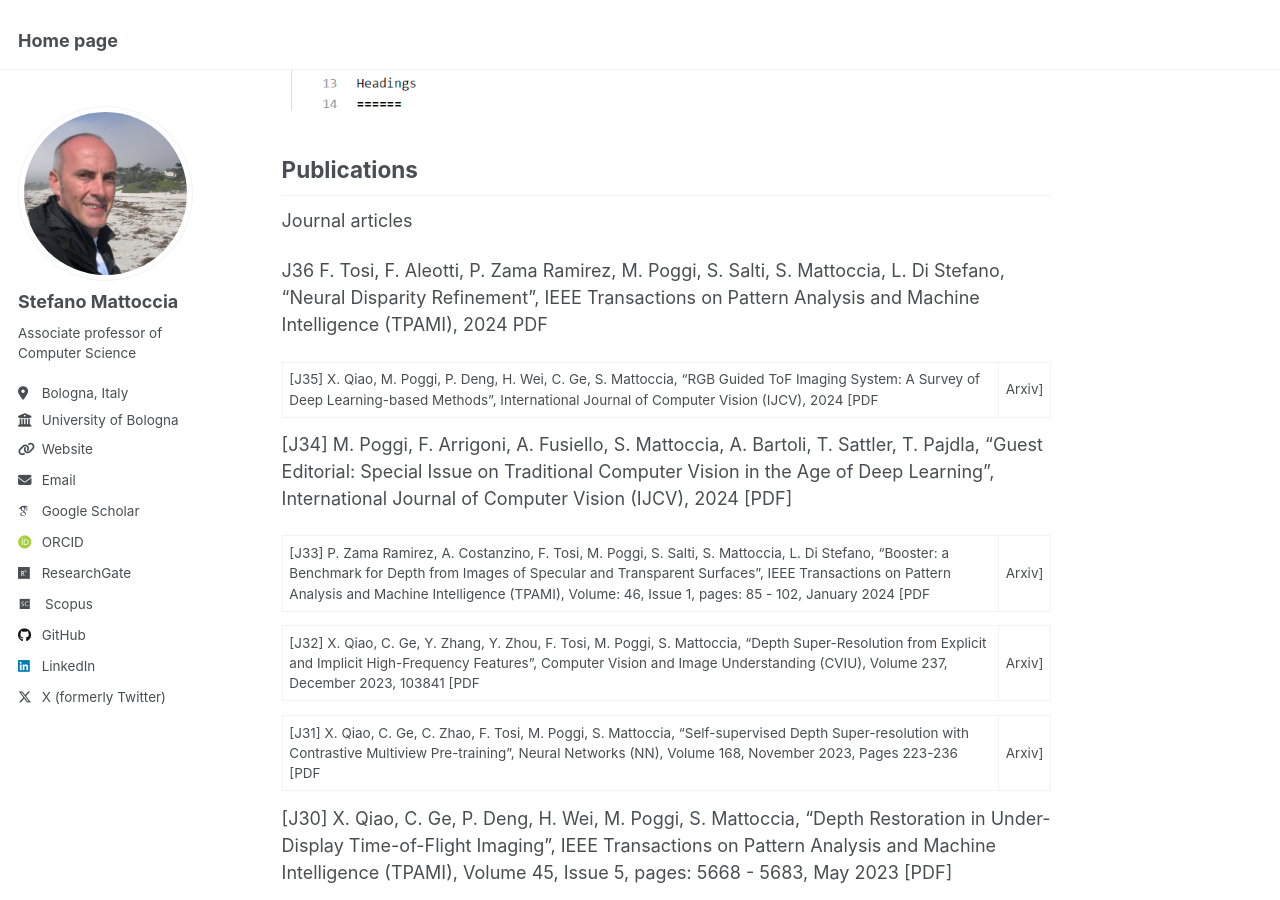
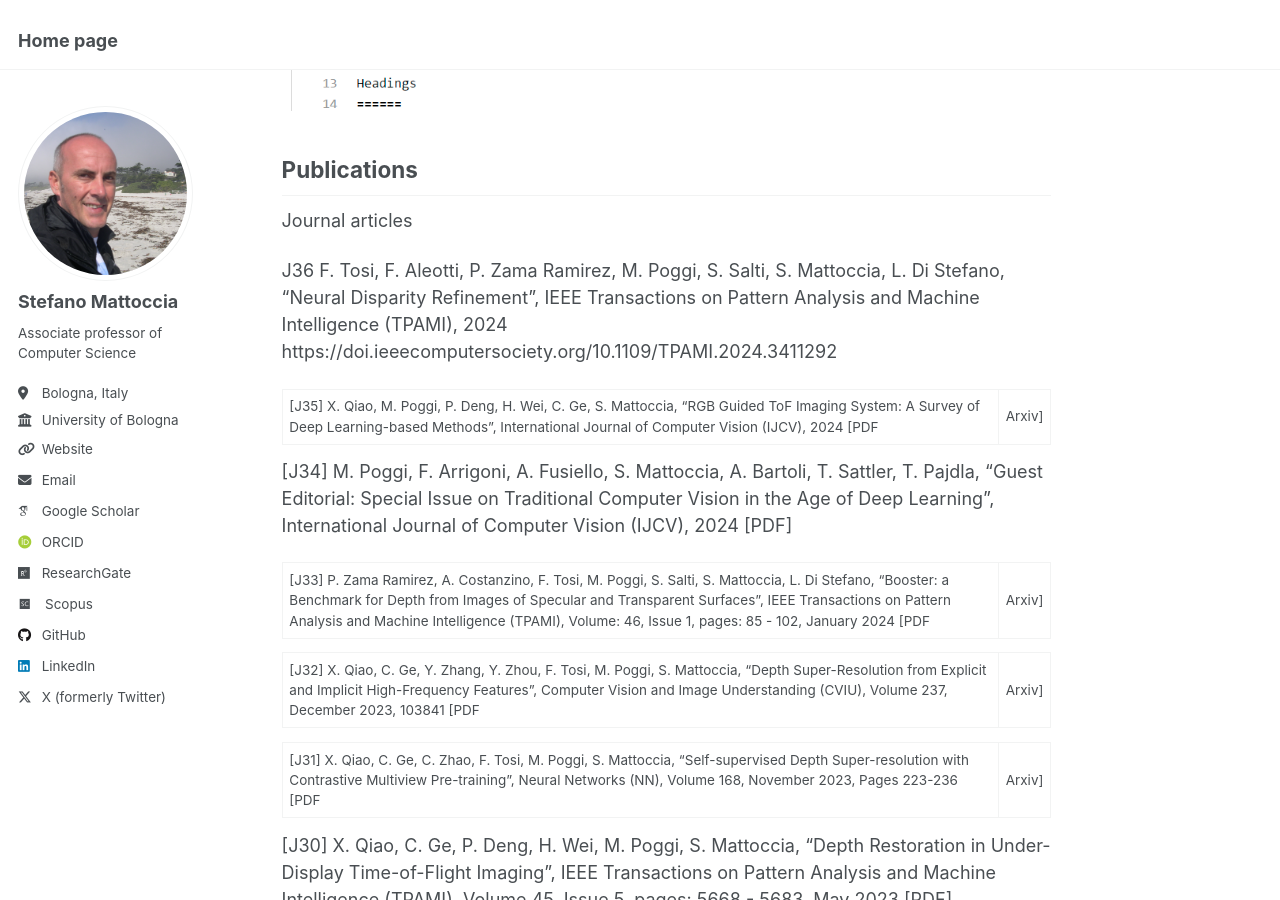
Before and after one commit to stefanomattoccia/stefanomattoccia.github.io, a Jekyll site: the page built from _pages/about.md, in a window 1280 px wide and 900 px high, scrolled down 2672 px. Built offline with Jekyll 4.4.1, drawn with Linux system fonts in a browser that asks for light colours; some web fonts are replaced.

Commit message:
Update about.md

```diff
--- a/_pages/about.md
+++ b/_pages/about.md
@@ -48,7 +48,7 @@ Publications
 ------
 Journal articles
 
-J36 F. Tosi, F. Aleotti, P. Zama Ramirez, M. Poggi, S. Salti, S. Mattoccia, L. Di Stefano, “Neural Disparity Refinement”, IEEE Transactions on Pattern Analysis and Machine Intelligence (TPAMI), 2024 PDF
+J36 F. Tosi, F. Aleotti, P. Zama Ramirez, M. Poggi, S. Salti, S. Mattoccia, L. Di Stefano, “Neural Disparity Refinement”, IEEE Transactions on Pattern Analysis and Machine Intelligence (TPAMI), 2024 https://doi.ieeecomputersociety.org/10.1109/TPAMI.2024.3411292
 
 [J35] X. Qiao, M. Poggi, P. Deng, H. Wei, C. Ge, S. Mattoccia, “RGB Guided ToF Imaging System: A Survey of Deep Learning-based Methods”, International Journal of Computer Vision (IJCV), 2024 [PDF | Arxiv]
 
```
